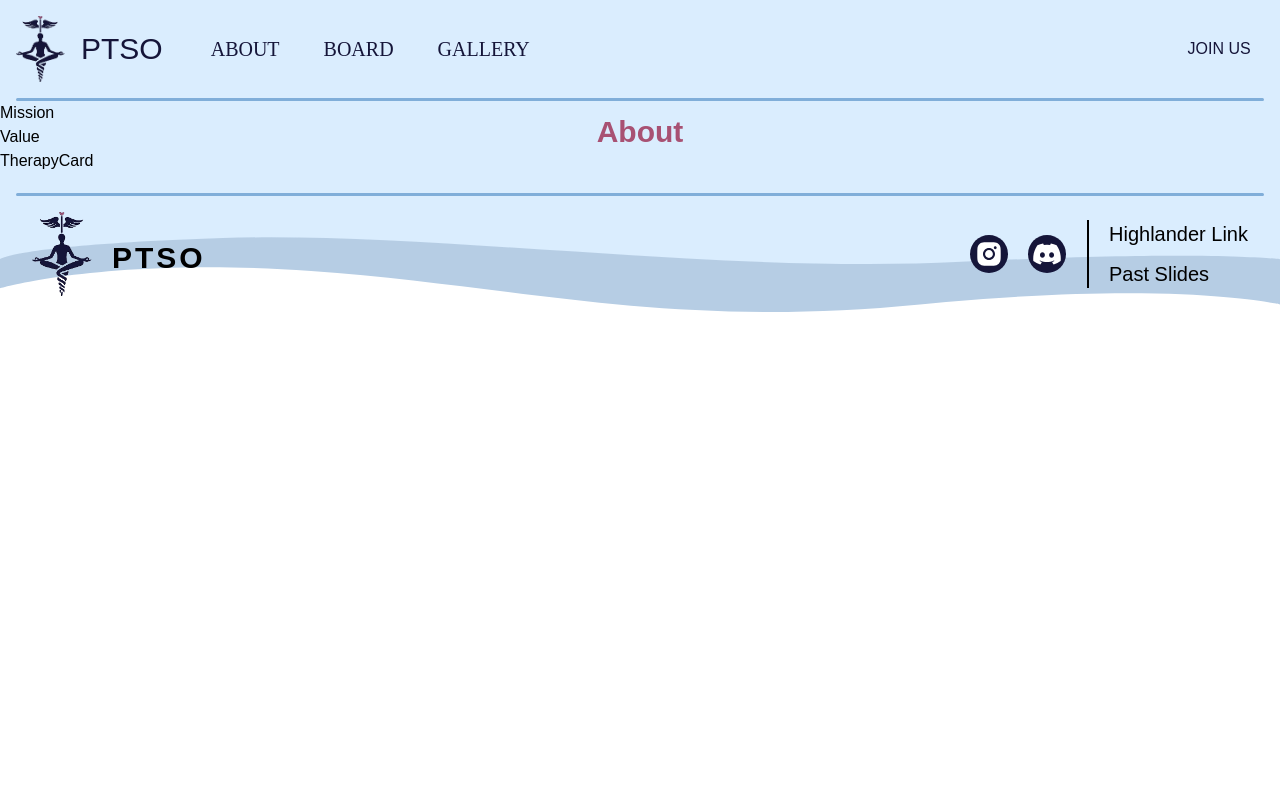
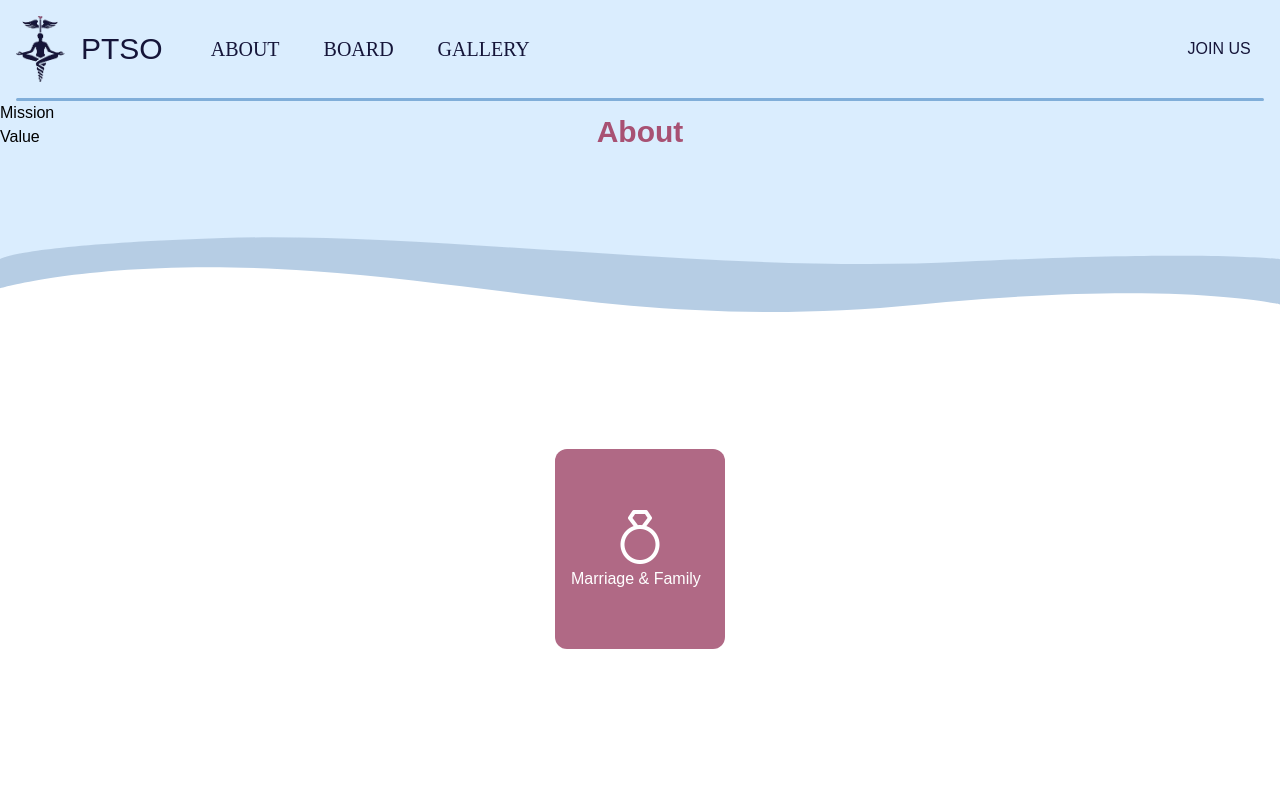
Before and after one commit to acm-ucr/ptso-website, a Next.js app: page /about in a window 1280 px wide. Shown: the top 800 px of the page. Built offline with nearby package versions, Linux system fonts and the light colour scheme; a web font is replaced by a local one.

Commit message:
Completed About: therapy card

```diff
--- a/src/components/about/TherapyCard.tsx
+++ b/src/components/about/TherapyCard.tsx
@@ -1,4 +1,18 @@
 const TherapyCard = () => {
-  return <div className="">TherapyCard</div>;
+  return (
+    <div className="flex justify-center items-center min-h-screen">
+      <div className="flex flex-col items-center justify-center p-4 rounded-xl bg-ptso-pink-secondary w-[170px] h-[200px]">
+        <img
+          src="/assets/about/therapyTypes/ring.webp"
+          alt="Marriage & Family Therapy"
+          className="w-15 h-15 object-contain"
+        />
+        <h3 className="w-full p-0 text-left text-white font-be-vietnam-pro">
+          Marriage & Family
+        </h3>
+      </div>
+    </div>
+  );
 };
+
 export default TherapyCard;
```
